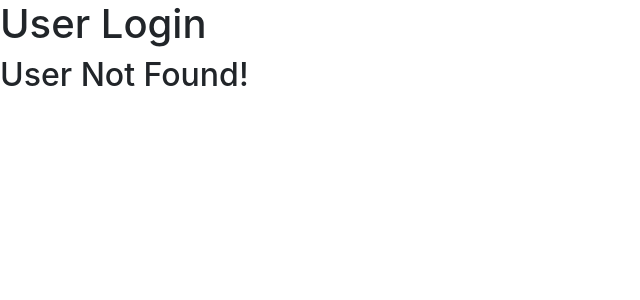
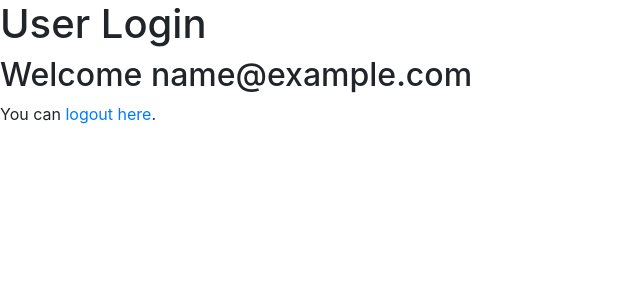
Before and after one commit to JoshHill9/ad-assignment, a Flask app: template templates/views/login.html in a window 1280 px wide. Shown: the part 61-361 px from the top of the page, without its empty margins (0-640 px from the left). Run offline with Flask 2, Linux system fonts and the light colour scheme; the template is opened without the code that fills it: most values are stand-ins (such as "Sample title", 1, 10 or a date in 2020); some libraries are stand-ins or nearby versions.

Commit message:
Added basic login feature
(Previously working???)
Changing font awesome icon sizes

```diff
--- a/templates/layout.html
+++ b/templates/layout.html
@@ -21,7 +21,7 @@
 
         <!-- Implement 'title' based on argument passed by Flask routing -->
         {% if "title" in args %}
-            <title>To-Do Creator - {{ title }}</title>
+            <title>To-Do Creator - {{ args["title"] }}</title>
         {% else %}
             <title>To-Do Creator</title>
         {% endif %}
@@ -46,12 +46,19 @@
             </div>
 
             <ul class="nav navbar-nav navbar-right">
+              {% if not args["user"]["logged_in"] %}
                 <li class="nav-item pr-1 pl-1">
-                    <a href="/register"><i class="far fa-address-book pr-1"></i> Register</a>
+                  <a href="/register"><i class="far fa-address-book icon-2x pr-1"></i> Register</a>
                 </li>
                 <li class="nav-item pr-1 pl-1 {% if args.get('active') == 'login' %}active{% endif %}">
-                    <a href="/login"><i class="fas fa-male pr-1"></i> Login</a>
+                  <a href="/login"><i class="fas fa-male pr-1"></i> Login</a>
                 </li>
+              {% else %}
+                <li class="nav-item pr-1 pl-1">
+                  <i class="far fa-user icon-2x"></i>
+                  <a href="/account">{{ args["user"]["userObj"].nickname() }}</a>
+                </li>
+              {% endif %}
             </ul>
 
 
--- a/templates/views/login.html
+++ b/templates/views/login.html
@@ -2,9 +2,10 @@
 
 {% block content %}
     <h1>User Login</h1>
-    {% if args["user"].found %}
-        <h2>User Found!</h2>
+    {% if args["user"]["logged_in"] == False %}
+        <h2>Welcome, please <a href='{{ args["user"]["login_url"] }}'>login here</a> to view your account.</h2>
     {% else %}
-        <h2>User Not Found!</h2>
+      <h2>Welcome {{ args["user"]["userObj"].email() }}</h2>
+      <p>You can <a href="{{ args['user']['logout_url'] }}">logout here</a>.</p>
     {% endif %}
 {% endblock content %}
```
Also changed, not shown: models.py (+14 -4 lines), app.yaml (line endings or trailing spaces), main.py (line endings or trailing spaces), 4 other files.
